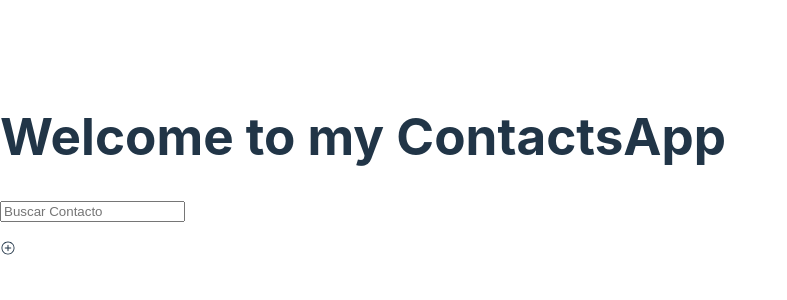
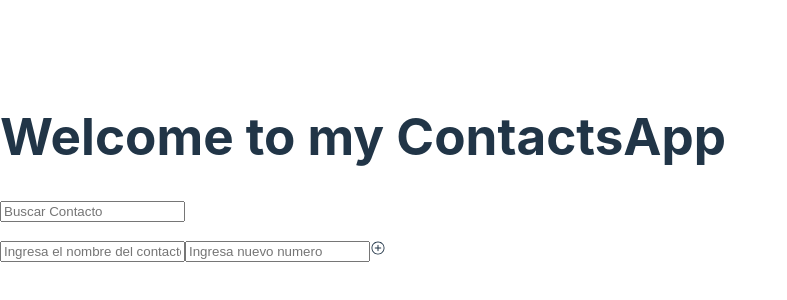
Before and after one commit to juancho391/ReactContacts, a React (Vite) app: page / in a window 1280 px wide. Shown: the part 232-532 px from the top of the page, without its empty margins (0-787 px from the left). Built offline with nearby package versions, Linux system fonts and the light colour scheme.

Commit message:
componente para crear un contacto nuevo

```diff
--- a/src/App/AppUI.jsx
+++ b/src/App/AppUI.jsx
@@ -2,8 +2,8 @@ import React from 'react';
 import { Contact } from '../components/Contact';
 import { ContactList } from '../components/ContactList';
 import { SearchContact } from '../components/SearchContact';
-import { CreateContact } from '../components/CreateContact';
 import { ContactContext } from '../context/ContactContext';
+import { ContactForm } from '../components/ContactForm';
 
 function AppUI() {
 
@@ -36,7 +36,7 @@ function AppUI() {
           onDelete={()=> deleteContact(contact.nameContact)}/>
         ))}
       </ContactList>
-      <CreateContact/>
+      <ContactForm/>
     </>
   );
 }
--- /dev/null
+++ b/src/components/ContactForm.jsx
@@ -0,0 +1,20 @@
+import React from "react";
+import { CreateContact } from "./CreateContact";
+
+function ContactForm(){
+    return (
+        <div>
+            <input
+            type="text"
+            placeholder="Ingresa el nombre del contacto"
+             />
+             <input
+             type="text"
+             placeholder="Ingresa nuevo numero"/>
+             <CreateContact/>
+        </div>
+    )
+}
+
+
+export {ContactForm}
```
